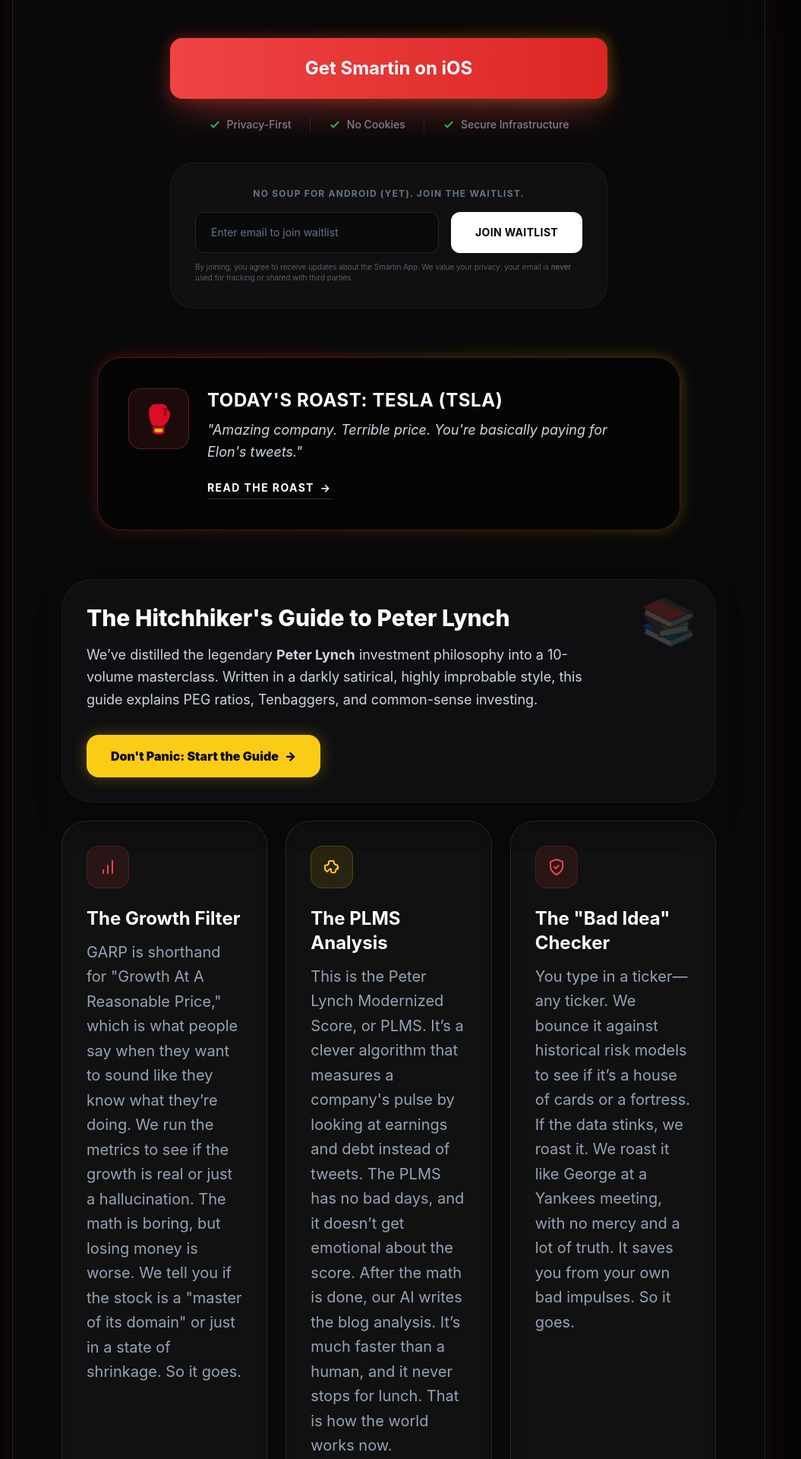
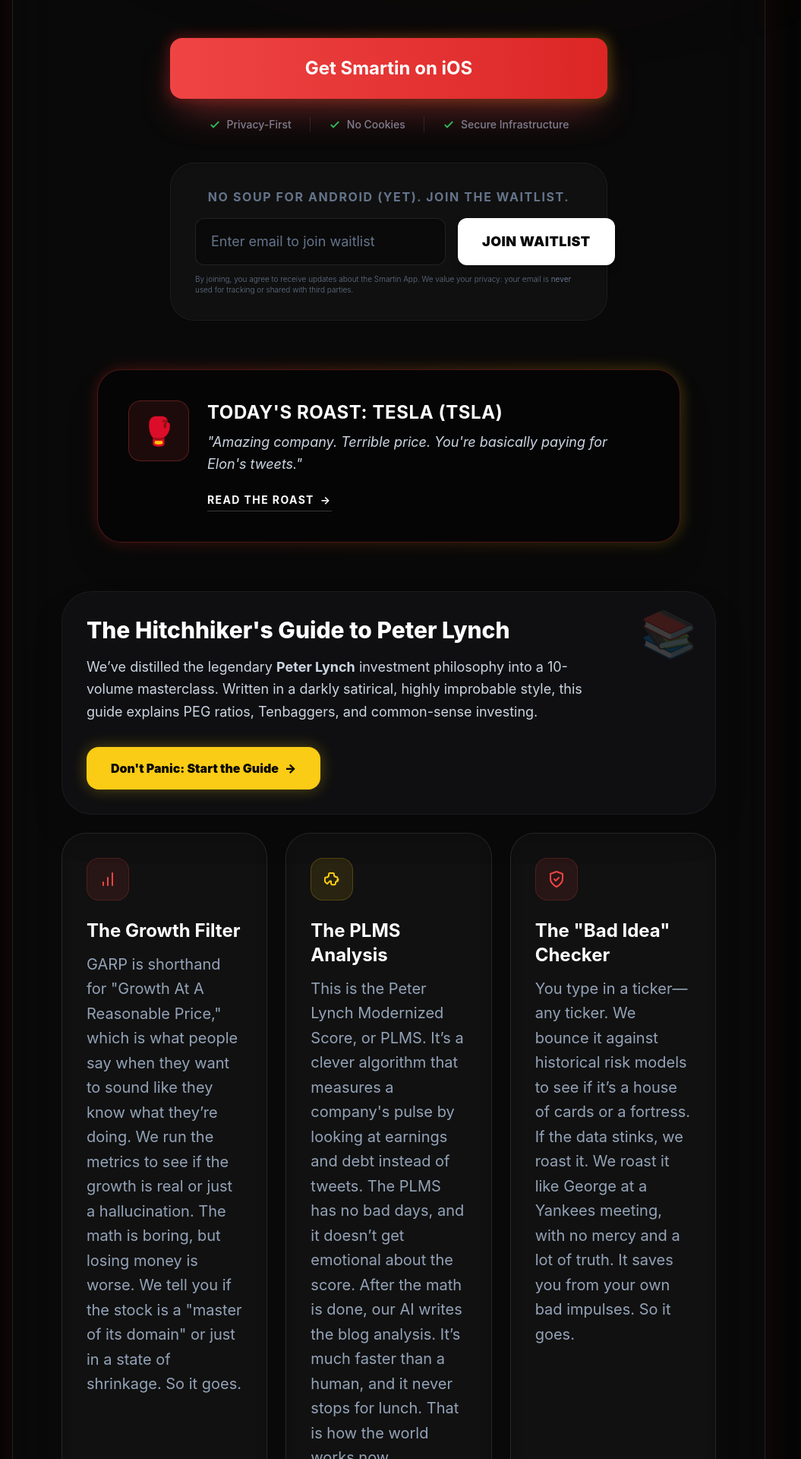
Before and after one commit to sivi29y/smartin-privacy, a Jekyll site: the page built from index.html, in a window 1280 px wide. Shown: the part 568-2488 px from the top of the page at 76% size, without its empty margins (0-1055 px from the left). Built offline with Jekyll 4.4.1, drawn with Linux system fonts in a browser that asks for light colours; nearby versions of some CDN libraries.

Commit message:
Finalize Android Waitlist typography improvements for mobile

```diff
--- a/index.html
+++ b/index.html
@@ -318,14 +318,13 @@
 
             <!-- Waitlist Form (Bento Style) -->
             <div class="max-w-xl mx-auto mb-16 bg-white/[0.03] p-6 sm:p-8 rounded-[2rem] border border-white/5 shadow-inner">
-                <h3 class="text-base sm:text-xs font-bold text-slate-500 uppercase tracking-widest mb-4">No Soup for Android (Yet). Join the Waitlist.</h3>
+                <h3 class="text-xl sm:text-base font-bold text-slate-500 uppercase tracking-widest mb-4">No Soup for Android (Yet). Join the Waitlist.</h3>
                 <form id="waitlistForm" onsubmit="window.subscribeEmail(event)" class="w-full">
                     <div class="flex flex-col sm:flex-row space-y-4 sm:space-y-0 sm:space-x-4">
                         <input type="email" id="emailInput" required placeholder="Enter email to join waitlist"
-                            class="flex-grow px-5 py-4 bg-[#0a0a0a] border border-white/10 text-white placeholder-slate-500 rounded-xl focus:ring-1 focus:ring-smart-secondary focus:border-smart-secondary transition duration-150 shadow-inner text-sm outline-none">
-
+                            class="flex-grow px-5 py-4 bg-[#0a0a0a] border border-white/10 text-white placeholder-slate-500 rounded-xl focus:ring-1 focus:ring-smart-secondary focus:border-smart-secondary transition duration-150 shadow-inner text-lg outline-none">
                         <button type="submit" id="submitButton"
-                            class="flex-shrink-0 px-8 py-4 text-sm font-bold tracking-wide uppercase rounded-xl text-smart-dark bg-white hover:bg-slate-200 transition duration-300 shadow-lg">
+                            class="flex-shrink-0 px-8 py-4 text-lg font-black tracking-wide uppercase rounded-xl text-smart-dark bg-white hover:bg-slate-200 transition duration-300 shadow-lg">
                             Join Waitlist
                         </button>
                     </div>
```
Also changed, not shown: staging/index.html (+3 -4 lines).
